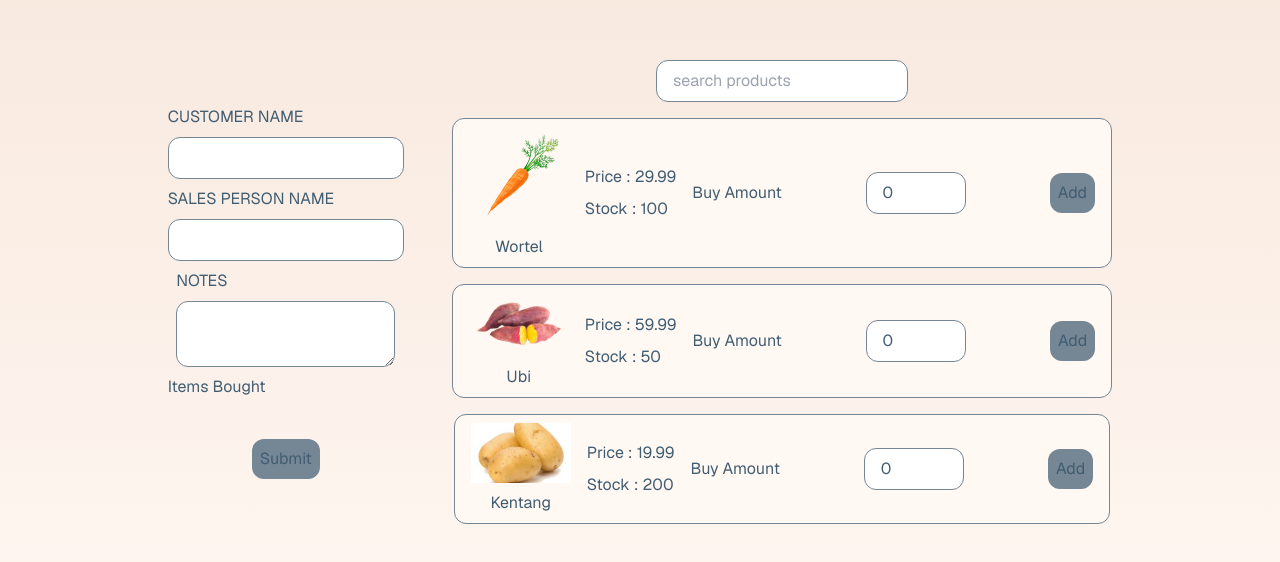
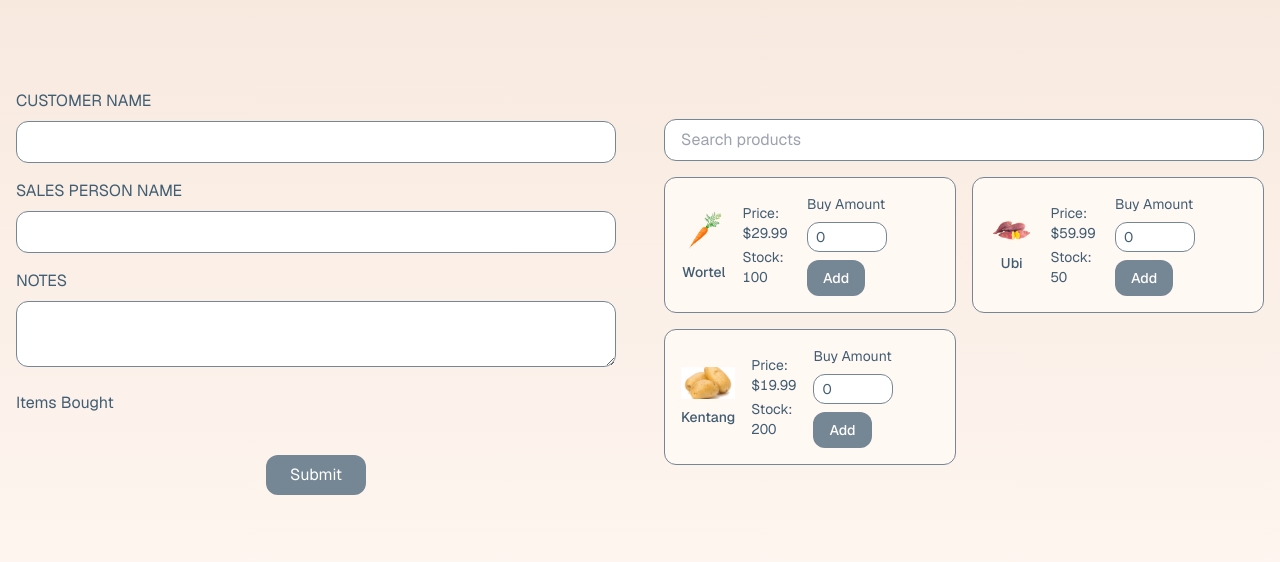
Before and after one commit to corlys/widatech-fe, a Next.js app: page / in a window 1280 px wide. Shown: the part 108-670 px from the top of the page. Built offline with nearby package versions, Linux system fonts and the light colour scheme.

Commit message:
feat: sectoin 1 & 2 styling

```diff
--- a/src/app/page.tsx
+++ b/src/app/page.tsx
@@ -106,15 +106,16 @@ export default function HomePage() {
   };
 
   return (
-    <div className="container flex flex-row items-center justify-center gap-12 px-4 py-16 text-[#405D72]">
+    <div className="container flex min-h-screen flex-col items-center justify-between gap-12 px-4 py-16 text-[#405D72] md:flex-row">
       <form
         onSubmit={handleSubmit(onSubmitFn)}
-        className="flex flex-col items-center justify-center gap-2"
+        className="flex w-full flex-col items-center justify-start gap-6 md:w-1/2"
       >
+        <div className="w-full space-y-4">
           <div className="flex flex-col items-start justify-between gap-2">
             <label>CUSTOMER NAME </label>
             <input
-            className="rounded-xl border border-[#758694] p-2"
+              className="w-full rounded-xl border border-[#758694] p-2"
               type="text"
               {...register("customerName")}
             />
@@ -125,7 +126,7 @@ export default function HomePage() {
           <div className="flex flex-col items-start justify-between gap-2">
             <label>SALES PERSON NAME </label>
             <input
-            className="rounded-xl border border-[#758694] p-2"
+              className="w-full rounded-xl border border-[#758694] p-2"
               type="text"
               {...register("salesPersonName")}
             />
@@ -136,13 +137,14 @@ export default function HomePage() {
           <div className="flex flex-col items-start justify-between gap-2">
             <label>NOTES</label>
             <textarea
-            className="rounded-xl border border-[#758694] p-2"
+              className="w-full rounded-xl border border-[#758694] p-2"
               {...register("notes")}
             />
           </div>
+        </div>
         <div className="flex w-full flex-col gap-4">
           <p>Items Bought</p>
-          <div className="flex flex-row items-center justify-center gap-2 p-2">
+          <div className="grid grid-cols-1 gap-4 sm:grid-cols-2 md:grid-cols-3">
             {selectedItems.map((item) => (
               <ProductDisplayCard
                 item={item.product}
@@ -154,21 +156,21 @@ export default function HomePage() {
         </div>
         <button
           type="submit"
-          className="flex items-center justify-center rounded-xl bg-[#758694] px-2 py-2"
+          className="flex w-full items-center justify-center rounded-xl bg-[#758694] px-6 py-2 text-white md:w-auto"
         >
           Submit
         </button>
       </form>
-      <div className="flex flex-col items-center justify-center">
+      <div className="mt-8 flex w-full flex-col items-center justify-start md:mt-0 md:w-1/2">
         <input
-          className="rounded-xl border border-[#758694] px-4 py-2"
+          className="mb-4 w-full rounded-xl border border-[#758694] px-4 py-2"
           type="text"
           onChange={(e) => {
             setSearchQuery(e.target.value);
           }}
-          placeholder="search products"
+          placeholder="Search products"
         />
-        <div className="mt-4 flex flex-col items-center justify-center gap-4">
+        <div className="grid w-full grid-cols-1 gap-4 sm:grid-cols-2 md:grid-cols-1 lg:grid-cols-2">
           {filteredProduct.map((item) => (
             <ProductFormCard
               key={item.id}
--- a/src/components/Products/ProductDisplayCard.tsx
+++ b/src/components/Products/ProductDisplayCard.tsx
@@ -12,18 +12,26 @@ export default function ProductDisplayCard({
 }: ProductDisplayCardProps) {
   return (
     <div
-      className="flex h-[150px] flex-row items-center justify-center rounded-xl border border-[#758694] bg-[#FFF8F3] px-4 py-2"
+      className="flex h-[150px] w-full flex-row items-center justify-between rounded-xl border border-[#758694] bg-[#FFF8F3] p-4"
       key={item.id}
     >
-      <div className="flex flex-col flex-wrap items-center justify-center gap-2">
-        <Image src={item.pictureUrl} alt={item.name} width={100} height={100} />
-        <p>{item.name}</p>
+      <div className="flex flex-col items-center justify-center">
+        <Image
+          src={item.pictureUrl}
+          alt={item.name}
+          width={80}
+          height={80}
+          className="object-cover"
+        />
+        <p className="mt-2 max-w-[80px] truncate text-sm font-medium">
+          {item.name}
+        </p>
       </div>
-      <div className="flex flex-col items-start justify-center gap-2">
-        <p className="tabular-nums">Price : {item.price}</p>
-        <p className="tabular-nums">Quantity : {quantity}</p>
-        <p className="tabular-nums">
-          Total: {Math.floor(quantity * item.price)}
+      <div className="flex flex-col items-end justify-center space-y-1">
+        <p className="text-sm tabular-nums">Price: ${item.price.toFixed(2)}</p>
+        <p className="text-sm tabular-nums">Qty: {quantity}</p>
+        <p className="text-sm font-semibold tabular-nums">
+          Total: ${(quantity * item.price).toFixed(2)}
         </p>
       </div>
     </div>
--- a/src/components/Products/ProductFormCard.tsx
+++ b/src/components/Products/ProductFormCard.tsx
@@ -15,33 +15,44 @@ export default function ProductFormCard({
 
   return (
     <div
-      className="flex flex-row items-center justify-center gap-4 rounded-xl border border-[#758694] bg-[#FFF8F3] px-4 py-2"
+      className="flex w-full flex-col items-center justify-between gap-4 rounded-xl border border-[#758694] bg-[#FFF8F3] p-4 sm:flex-row"
       key={item.id}
     >
-      <div className="flex flex-col items-center justify-center gap-2">
-        <Image src={item.pictureUrl} alt={item.name} width={100} height={100} />
-        <p>{item.name}</p>
+      <div className="flex flex-col items-center justify-center">
+        <Image
+          src={item.pictureUrl}
+          alt={item.name}
+          width={80}
+          height={80}
+          className="object-cover"
+        />
+        <p className="mt-2 max-w-[80px] truncate text-sm font-medium">
+          {item.name}
+        </p>
       </div>
-      <div className="flex flex-col items-start justify-center gap-2">
-        <p>Price : {item.price}</p>
-        <p>Stock : {item.stock}</p>
+      <div className="flex flex-col items-center justify-center space-y-1 sm:items-start">
+        <p className="text-sm tabular-nums">Price: ${item.price.toFixed(2)}</p>
+        <p className="text-sm tabular-nums">Stock: {item.stock}</p>
       </div>
-      <div className="flex items-center justify-between gap-2">
-        <label>Buy Amount</label>
+      <div className="flex w-full flex-col flex-wrap items-center justify-between gap-2 md:w-auto md:flex-row">
+        <label className="text-sm">Buy Amount</label>
         <input
           onChange={(e) => {
-            if (Number(e.target.value) > 0) setQuantity(Number(e.target.value));
+            const value = Number(e.target.value);
+            if (value > 0 && value <= item.stock) setQuantity(value);
           }}
           type="number"
           value={quantity}
-          className="w-1/4 rounded-xl border border-[#758694] px-4 py-2"
+          min="1"
+          max={item.stock}
+          className="w-20 rounded-xl border border-[#758694] px-2 py-1 text-sm"
         />
         <button
           onClick={() => {
             handleSetAmount(item, quantity);
             setQuantity(0);
           }}
-          className="flex items-center justify-center rounded-xl bg-[#758694] px-2 py-2"
+          className="flex items-center justify-center rounded-xl bg-[#758694] px-4 py-2 text-sm font-medium text-white transition-colors hover:bg-[#5a6b7a]"
           type="button"
         >
           Add
```
Lines whose indentation alone changed are shown as unchanged.
